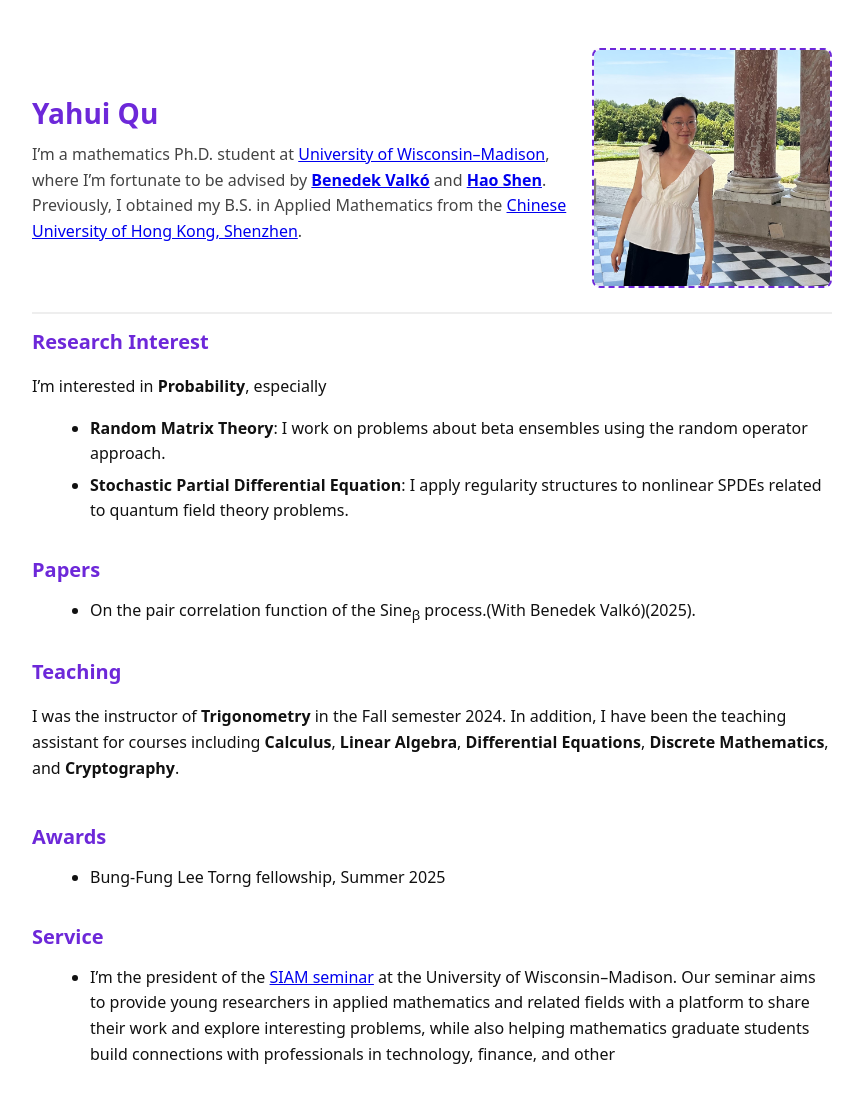
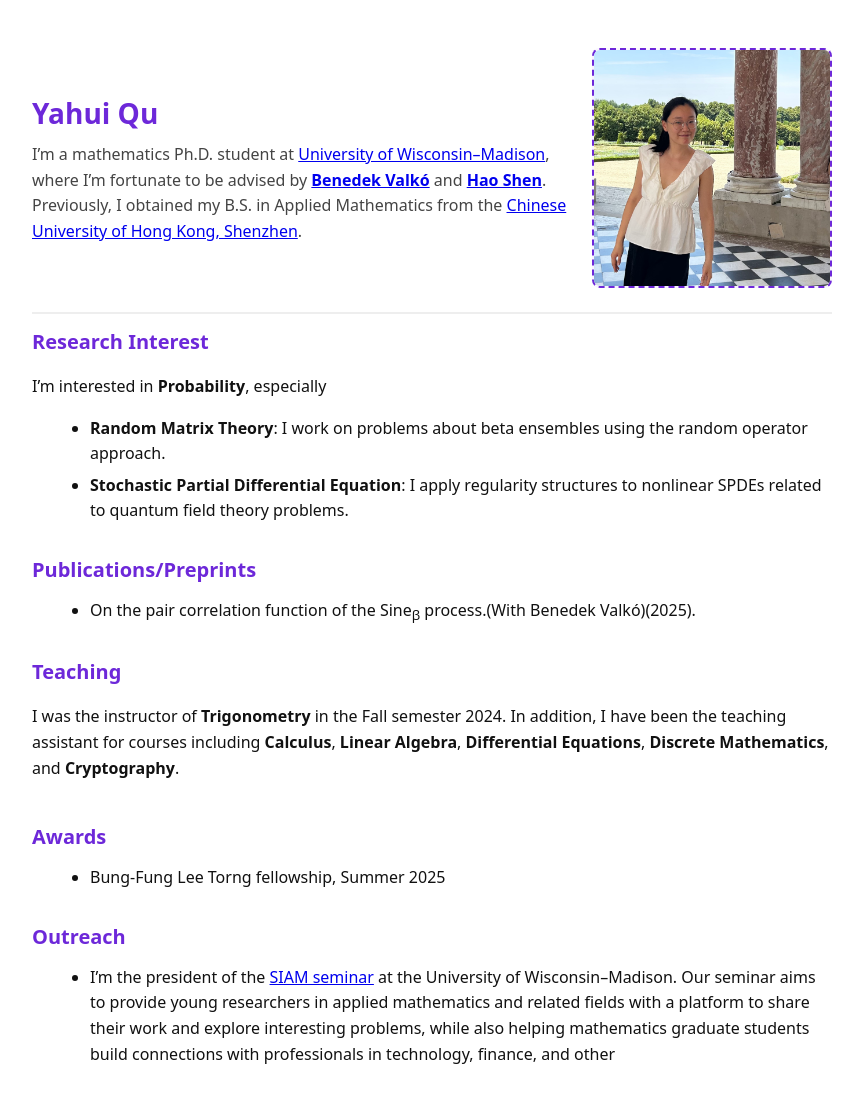
Before and after one commit to yahiuqu/yahiuqu.github.io, a plain HTML site: page index.html in a window 1280 px wide. Shown: the whole page, without its empty margins (208-1071 px from the left). Drawn offline with Linux system fonts and the light colour scheme.

Commit message:
Update index.html

```diff
--- a/index.html
+++ b/index.html
@@ -70,7 +70,7 @@
       </section>
 
       <section>
-        <h2>Papers</h2>
+        <h2>Publications/Preprints</h2>
         <ul>
           <li>On the pair correlation function of the Sine<sub>β</sub> process.(With Benedek Valkó)(2025).</li>
         </ul>
@@ -89,7 +89,7 @@
       </section>
 
       <section>
-        <h2>Service</h2>
+        <h2>Outreach</h2>
         <ul>
           <li>
             I’m the president of the
```
